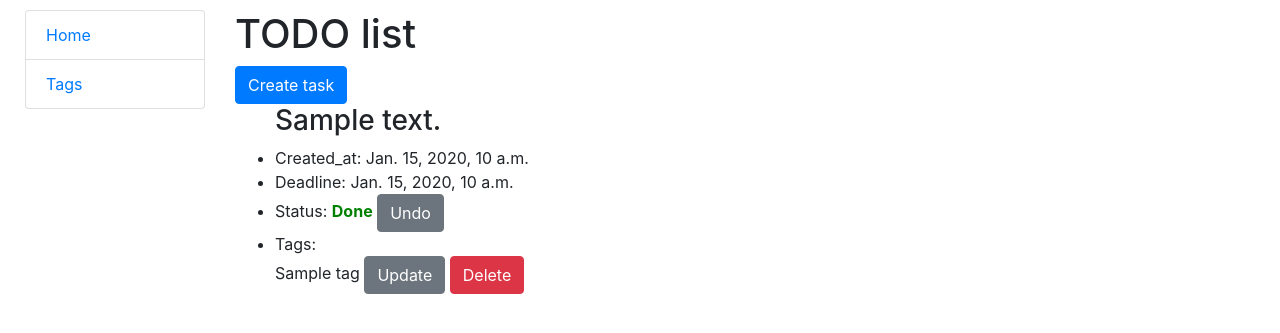
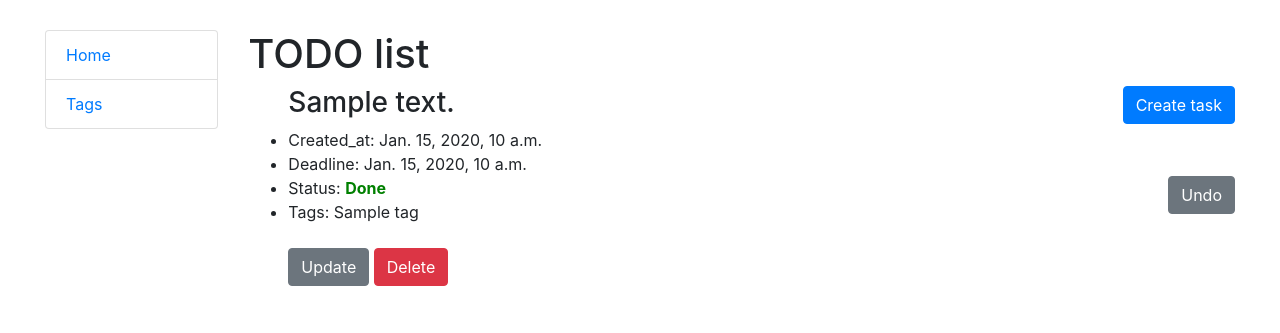
Before and after one commit to Nexxel05/Todo-list-project, a Django app: page / in a window 1280 px wide. Shown: the top 333 px of the page. Run offline with Django 4.2, Linux system fonts and the light colour scheme; tables that the repository leaves empty hold one stand-in row (values such as "Sample post").

Commit message:
Add float style to create, undo and complete buttons

```diff
--- /dev/null
+++ b/static/css/styles.css
@@ -0,0 +1,8 @@
+
+body {
+  padding: 30px;
+}
+
+.float {
+  float: right;
+}
--- a/templates/app/index.html
+++ b/templates/app/index.html
@@ -3,7 +3,7 @@
 {% block content %}
   <body>
   <h1>TODO list</h1>
-  <a class="btn btn-primary" href="{% url 'app:task-create'%}">Create task</a>
+  <a class="btn btn-primary float" href="{% url 'app:task-create'%}">Create task</a>
     <ul>{% for task in tasks %}
       <h3>{{ task.content }}</h3>
       <li>Created_at: {{ task.created }}</li>
@@ -11,16 +11,17 @@
       <li>Status:
         {% if task.is_completed %}
         <strong style="color:green">Done</strong>
-          <a class="btn btn-secondary" href="{% url 'app:task-toggle_complete_status' pk=task.id%}">Undo</a>
+          <a class="btn btn-secondary float" href="{% url 'app:task-toggle_complete_status' pk=task.id%}">Undo</a>
         {% else %}
         <strong style="color:red">Not Done</strong>
-          <a class="btn btn-success" href="{% url 'app:task-toggle_complete_status' pk=task.id%}">Complete</a>
+          <a class="btn btn-success float" href="{% url 'app:task-toggle_complete_status' pk=task.id%}">Complete</a>
         {% endif %}
       </li>
-      <li>Tags: {% for tag in task.tags.all %}</li>
+      <li>Tags: {% for tag in task.tags.all %}
           {{ tag }}
-
           {% endfor %}
+      </li>
+      <br>
       <a class="btn btn-secondary" href="{% url 'app:task-update' pk=task.id%}">Update</a>
       <a class="btn btn-danger" href="{% url 'app:task-delete' pk=task.id%}">Delete</a>
       <p>
--- a/templates/app/tag_list.html
+++ b/templates/app/tag_list.html
@@ -3,7 +3,7 @@
 {% block content %}
   <body>
     <h1>Tags:</h1>
-    <a class="btn btn-primary" href="{% url 'app:tag-create' %}">Create tag</a>
+    <a class="btn btn-primary float" href="{% url 'app:tag-create' %}">Create tag</a>
     <table class="table">
       <tr>
         <th>Name</th>
```
